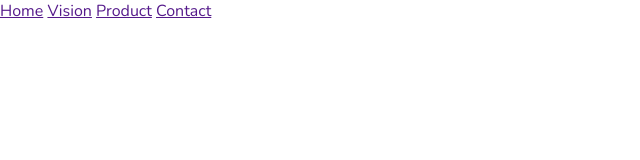
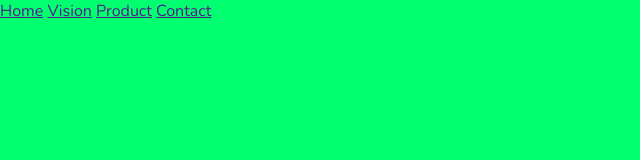
Before and after one commit to tsatkgr/to-do-list-v2-into-website, a plain HTML site: page index.html in a window 1280 px wide. Shown: the whole page, without its empty margins (0-640 px from the left). Drawn offline with nearby package versions, Linux system fonts and the light colour scheme.

Commit message:
Update index.css

```diff
--- a/index.css
+++ b/index.css
@@ -10,7 +10,7 @@ html, body{
 }
 
 .intro_background{
-  background-color:rgb();
+  background-color:#01FF70;
   height:100%;
   width:100%;
 }
```
